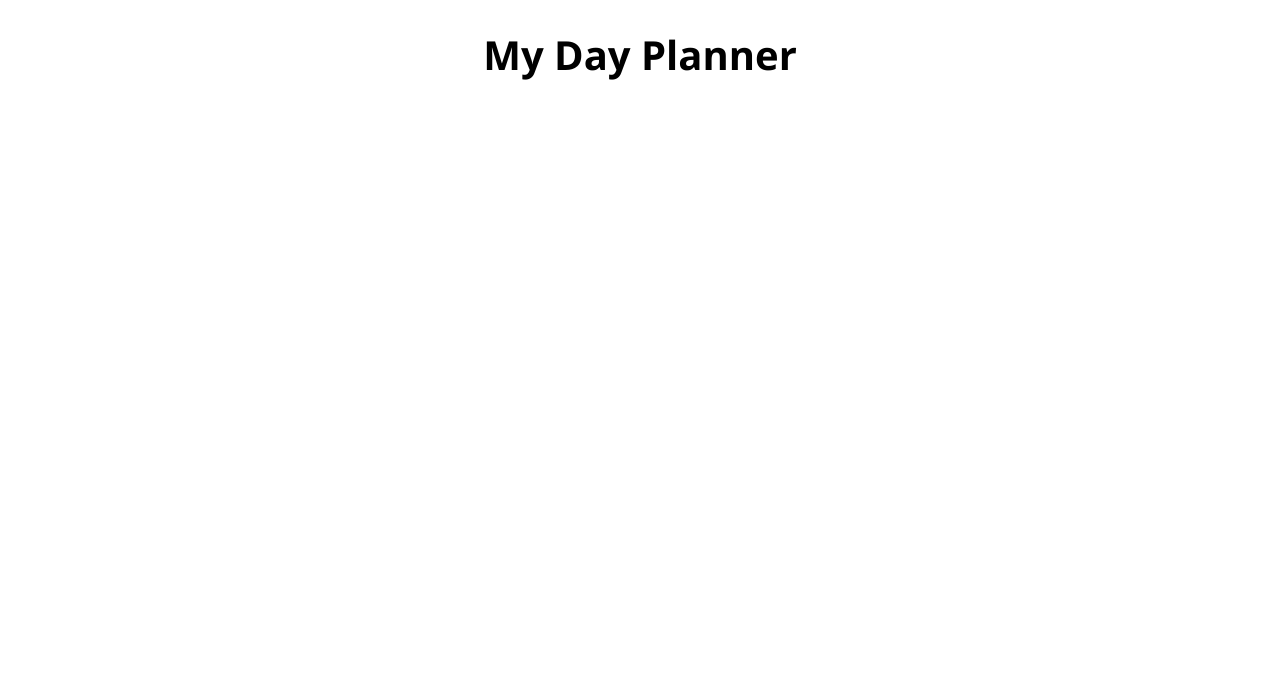
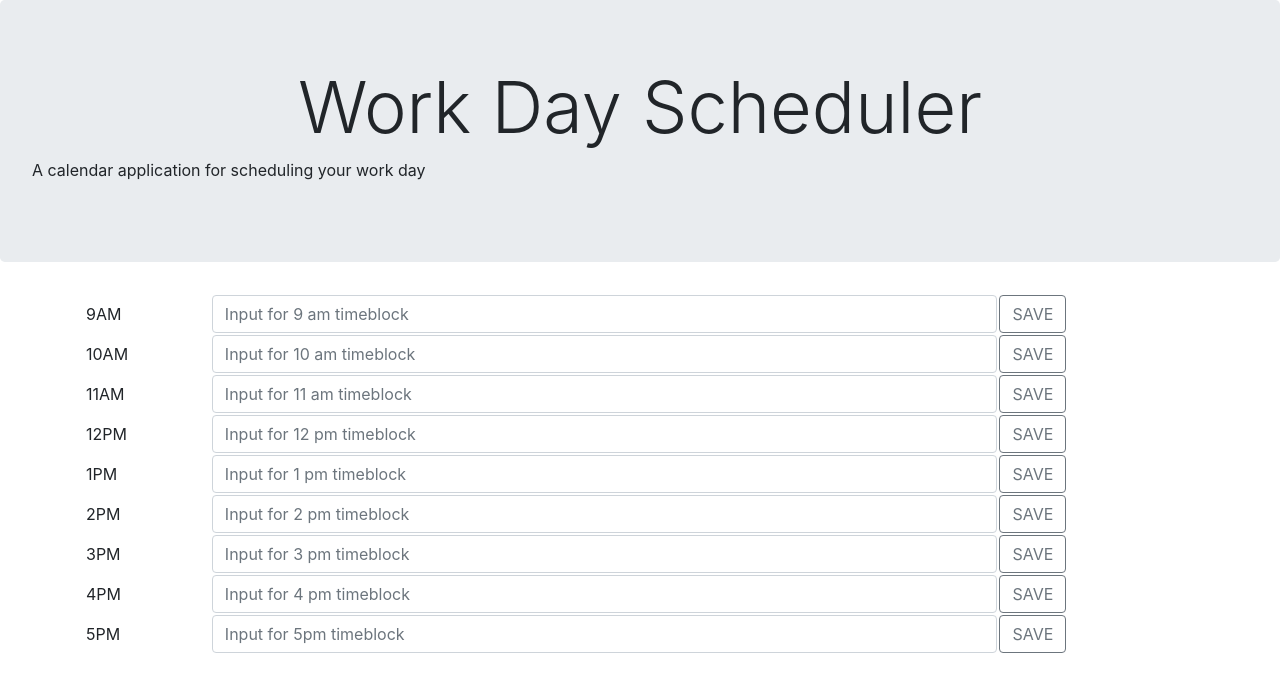
Before and after one commit to CJack74/dayPlanner, a plain HTML site: page index.html in a window 1280 px wide. Drawn offline with nearby package versions, Linux system fonts and the light colour scheme.

Commit message:
built table structure

```diff
--- a/index.html
+++ b/index.html
@@ -4,20 +4,144 @@
 <head>
   <meta charset="utf-8">
   <link rel="stylesheet" href="style.css">
+  <link rel="stylesheet" href="https://maxcdn.bootstrapcdn.com/bootstrap/4.0.0/css/bootstrap.min.css">
 
-  <title>Day Planner</title>
+  <title>Work Day Scheduler</title>
 
-
-
-  <h1>My Day Planner</h1>
 
 
 </head>
 
 <body>
+  <header class="jumbotron">
+    <h1 class="display-3">Work Day Scheduler</h1>
+    <!--Explanation for user-->
+    <p class="Info">A calendar application for scheduling your work day</p>
+    <p id="currentDay" class="Info"></p>
+    <div class="date" id="date">
+  </header>
 
 
+  </div>
 
-  <script src="script.js"></script>
+  <!--Sets structure for inputs into the table-->
+  <div class="container">
+    <table style="width: 100%;">
+      <tr id="row0">
+        <td>9AM</td>
+        <td>
+          <input type="text" class="form-control" placeholder="Input for 9 am timeblock" aria-label="9 am"
+           aria-describedby="button-addon2" />
+        </td>
+        <td>
+          <button class="btn btn-outline-secondary" type="button" id="button-addon2, saveBtn" onclick="setTime(0, 9)">
+            SAVE
+          </button>
+        </td>
+      </tr>
+      <tr id="row1">
+        <td>10AM</td>
+        <td>
+          <input type="text" class="form-control" placeholder="Input for 10 am timeblock" aria-label="9 am"
+           aria-describedby="button-addon2" />
+        </td>
+        <td>
+          <button class="btn btn-outline-secondary" type="button" id="button-addon2, saveBtn" onclick="setTime(1, 10)">
+            SAVE
+          </button>
+        </td>
+      </tr>
+      <tr id="row2">
+        <td>11AM</td>
+        <td>
+          <input type="text" class="form-control" placeholder="Input for 11 am timeblock" aria-label="9 am"
+           aria-describedby="button-addon2" />
+        </td>
+        <td>
+          <button class="btn btn-outline-secondary" type="button" id="button-addon2, saveBtn" onclick="setTime(2, 11)">
+            SAVE
+          </button>
+        </td>
+      </tr>
+      <tr id="row3">
+        <td>12PM</td>
+        <td>
+          <input type="text" class="form-control" placeholder="Input for 12 pm timeblock" aria-label="9 am"
+           aria-describedby="button-addon2" />
+        </td>
+        <td>
+          <button class="btn btn-outline-secondary" type="button" id="button-addon2, saveBtn" onclick="setTime(3, 12)">
+            SAVE
+          </button>
+        </td>
+      </tr>
+      <tr id="row4">
+        <td>1PM</td>
+        <td>
+          <input type="text" class="form-control" placeholder="Input for 1 pm timeblock" aria-label="9 am"
+           aria-describedby="button-addon2" />
+        </td>
+        <td>
+          <button class="btn btn-outline-secondary" type="button" id="button-addon2, saveBtn" onclick="setTime(4, 13)">
+            SAVE
+          </button>
+        </td>
+      </tr>
+      <tr id="row5">
+        <td>2PM</td>
+        <td>
+          <input type="text" class="form-control" placeholder="Input for 2 pm timeblock" aria-label="9 am"
+           aria-describedby="button-addon2" />
+        </td>
+        <td>
+          <button class="btn btn-outline-secondary" type="button" id="button-addon2, saveBtn" onclick="setTime(5, 14)">
+            SAVE
+          </button>
+        </td>
+      </tr>
+      <tr id="row6">
+        <td>3PM</td>
+        <td>
+          <input type="text" class="form-control" placeholder="Input for 3 pm timeblock" aria-label="9 am"
+           aria-describedby="button-addon2" />
+        </td>
+        <td>
+          <button class="btn btn-outline-secondary" type="button" id="button-addon2, saveBtn" onclick="setTime(6, 15)">
+            SAVE
+          </button>
+        </td>
+      </tr>
+      <tr id="row7">
+        <td>4PM</td>
+        <td>
+          <input type="text" class="form-control" placeholder="Input for 4 pm timeblock" aria-label="9 am"
+           aria-describedby="button-addon2" />
+        </td>
+        <td>
+          <button class="btn btn-outline-secondary" type="button" id="button-addon2, saveBtn" onclick="setTime(7, 16)">
+            SAVE
+          </button>
+        </td>
+      </tr>
+      <tr id ="row8">
+        <td>5PM</td>
+        <td>
+          <input type="text" class="form-control" placeholder="Input for 5pm timeblock" aria-label="9 am"
+          aria-describedby="button-addon2" />
+        </td>
+        <td>
+          <button class="btn btn-outline-secondary" type="button" id="button-addon2, saveBtn" onclick="setTime(8, 17)">
+            SAVE
+          </button>
+        </td>
+      </tr>
+    </table>
+  </div>
+
 </body>
+
+<script src="https://code.jquery.com/jquery-3.4.1.min.js"></script>
+<!--link to moment.js-->
+<script src="https://cdnjs.cloudflare.com/ajax/libs/moment.js/2.24.0/moment.min.js"></script>
+<script src="script.js"></script>
 </html>
```
